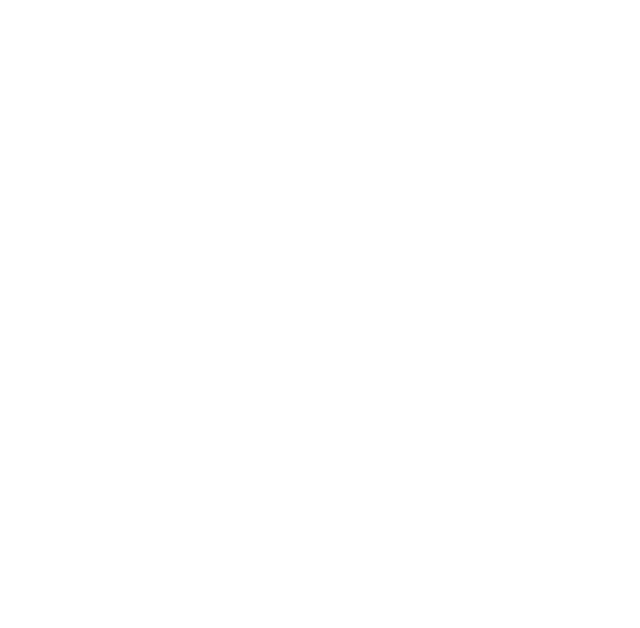
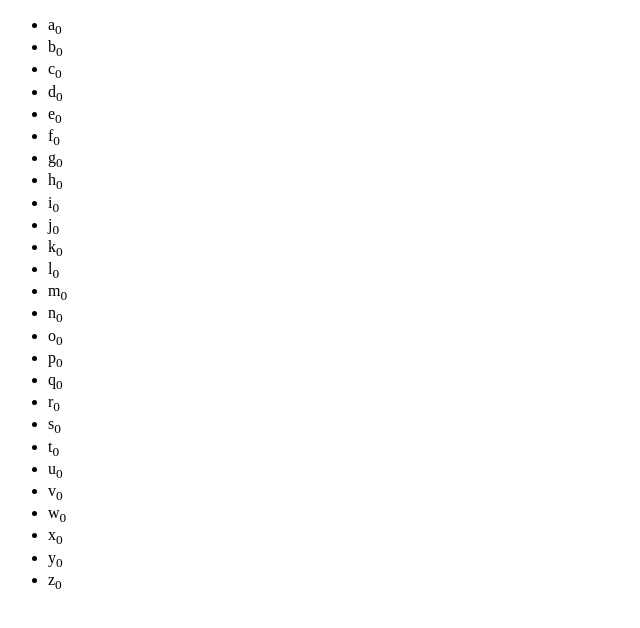
Before and after one commit to xysdev/contact-list, a React (Create React App) app: page / in a window 1280 px wide. Shown: the top 628 px of the page, without its empty margins (0-640 px from the left). Built offline with nearby package versions, Linux system fonts and the light colour scheme; no server answers.

Commit message:
add cotnact list actions get and set

```diff
--- a/src/actions/contacts.js
+++ b/src/actions/contacts.js
@@ -0,0 +1,14 @@
+import { getContactsApi } from "../api/contactsApi";
+
+export const getContacts = () => {
+    return async (dispatch) => {
+        const contactsResult = await getContactsApi();
+        debugger
+    };
+};
+const setContacts = (contacts) => {
+    return {
+        action: '',
+        payload: contacts,
+    };
+};
--- /dev/null
+++ b/src/api/contactsApi.js
@@ -0,0 +1,7 @@
+import api from './../services/networkService';
+export const getContactsApi = async () => {
+    debugger
+    console.log(api)
+    const result = await api.get('/seg');
+    return result;
+};
--- a/src/components/ContactList/ContactList.js
+++ b/src/components/ContactList/ContactList.js
@@ -1,10 +1,18 @@
-import { useAppState } from '../../context/context';
+import { useEffect } from 'react';
+import { getContacts } from '../../actions/contacts';
+import { useAppState, useDispatch } from '../../context/context';
+import ContactListHeader from './ContactListHeader';
 
 const ContactList = () => {
-    const contacts = useAppState((state) => {
-      debugger
-        return state;
-    });
-    return <div className="contact-list-container"></div>;
+    const contacts = useAppState((state) => state.contacts.contacts);
+    const dispatch = useDispatch();
+    useEffect(() => {
+        dispatch(getContacts());
+    }, []);
+    return (
+        <div className="contact-list-container">
+            <ContactListHeader contacts={contacts} />
+        </div>
+    );
 };
 export default ContactList;
--- a/src/components/ContactList/ContactListHeader.js
+++ b/src/components/ContactList/ContactListHeader.js
@@ -2,12 +2,19 @@ import { config } from '../../config/config';
 
 const ContactListHeader = ({ contacts }) => {
     return (
-        <ul>
+        <ul className="contact-list-header">
             {config.tabs.map((tab) => {
-                <li>
-                    <span>{tab}<sub>{contacts[tab].length}</sub></span>
-                </li>;
+                return (
+                    <li className="contact-list-header__contact-list-header-item">
+                        <span>
+                            {tab}
+                            <sub>{contacts[tab] ? contacts[tab].length : 0}</sub>
+                        </span>
+                    </li>
+                );
             })}
         </ul>
     );
 };
+
+export default ContactListHeader;
```
